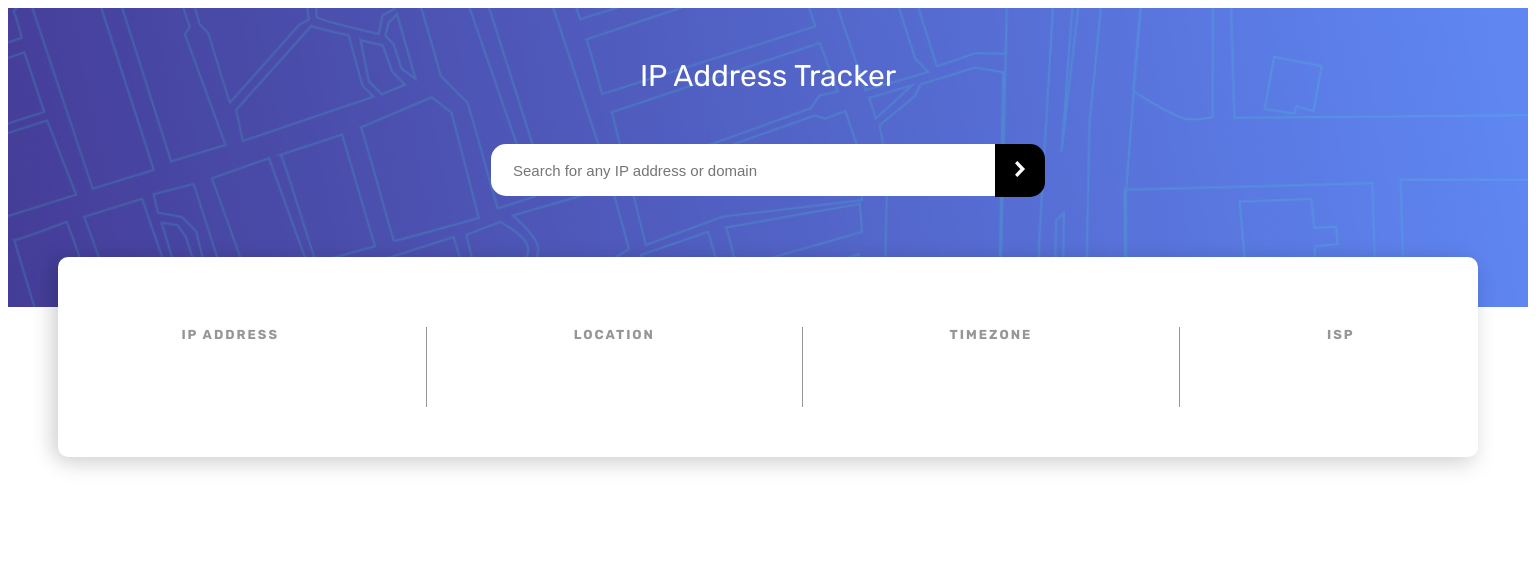
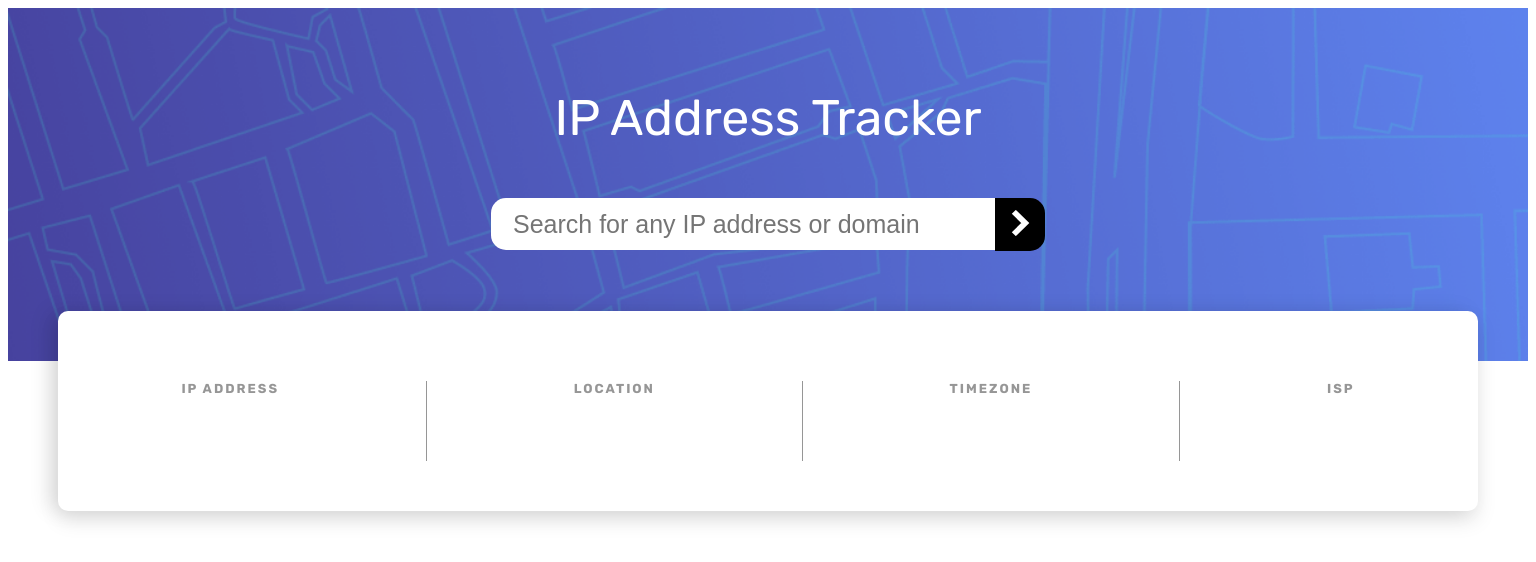
Before and after one commit to DaniloFranc/IP-Address-Tracker-with-pure-html-css-js-Publi, a plain HTML site: page index.html in a window 1536 px wide. Drawn offline with nearby package versions, Linux system fonts and the light colour scheme; no server answers.

Commit message:
IP Address Tracker-publi

```diff
--- a/style.css
+++ b/style.css
@@ -9,7 +9,7 @@
     }
 
     .imagem{
-       width: 40%;
+       width: 70%;
     }
 
     .caixaTopo {
@@ -29,9 +29,9 @@
         display: flex;
         justify-content: center;
         font-family: "Rubik", sans-serif;
-        font-size: 30px;
+        font-size: 50px;
         color: white;
-        margin-top: 50px;
+        margin-top: 80px;
         margin-bottom: 50px;
 
     }
@@ -62,7 +62,7 @@
         width: 500px;
         height: 50px;
         border: none;
-        font-size: 15px;
+        font-size: 25px;
         text-indent: 20px;
         /* font-weight: bold; */
         border-radius: 15px 0 0 15px;
```
